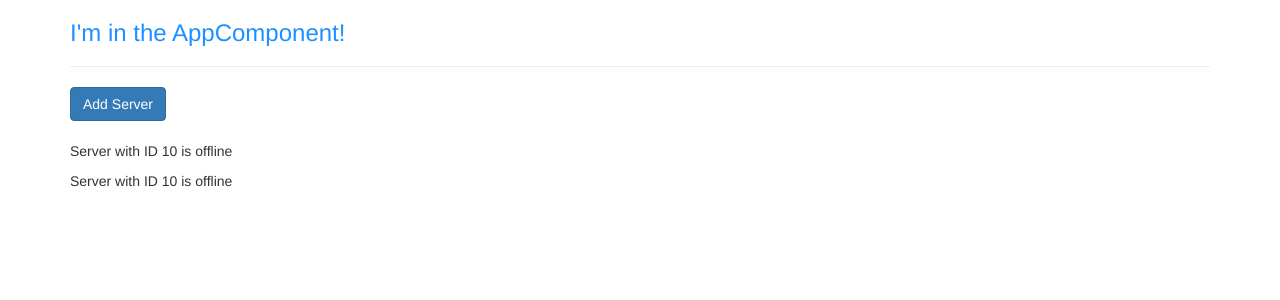
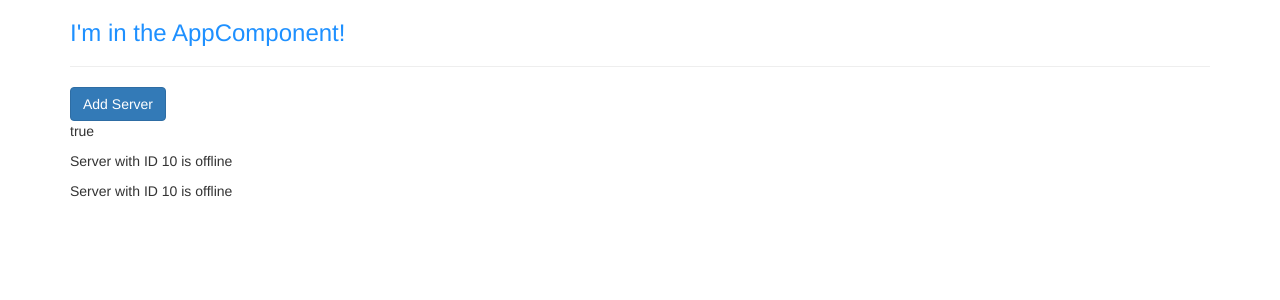
Before and after one commit to Jose1Useche/Angular, an Angular app: page / in a window 1280 px wide. Shown: the top 300 px of the page. Built offline with nearby package versions, Linux system fonts and the light colour scheme.

Commit message:
27. Property Binding vs String Interpolation.

```diff
--- a/src/app/servers/servers.component.html
+++ b/src/app/servers/servers.component.html
@@ -1,6 +1,8 @@
 <button
     class="btn btn-primary"
     [disabled]="!allowNewServer">Add Server</button>
-<br><br>
+
+<p [innerText]="allowNewServer"></p>
+
 <app-server></app-server>
 <app-server></app-server>
```
Also changed, not shown: 1 other file (tests, documents, lock files or other folders).
